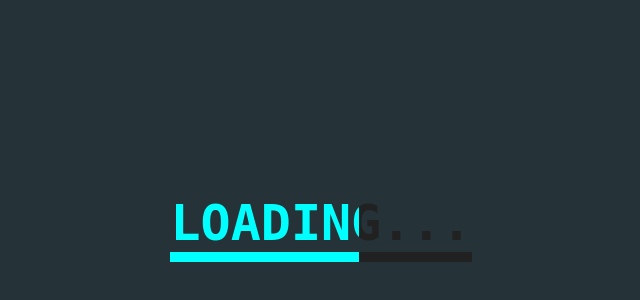
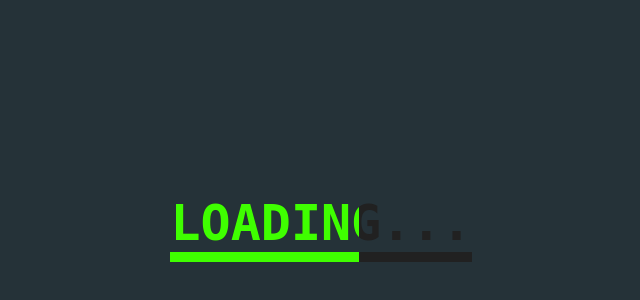
Before and after one commit to CuriousCoder25/CuriousCoder25.github.io, a plain HTML site: page index.html in a window 1280 px wide. Shown: the part 180-480 px from the top of the page, without its empty margins (319-959 px from the left). Drawn offline with Linux system fonts and the light colour scheme.

Commit message:
Update style.css

```diff
--- a/style.css
+++ b/style.css
@@ -23,10 +23,10 @@ h1:before{
     top: 0;
     left: 0;
     content: 'Loading...';
-    color: #00ffff;
+    color: #3fff00;
     position: absolute;
     overflow: hidden;
-    border-bottom: 10px solid #00ffff;
+    border-bottom: 10px solid #3fff00;
     animation: loading 8s infinite linear;
 }
 @keyframes loading {
```
